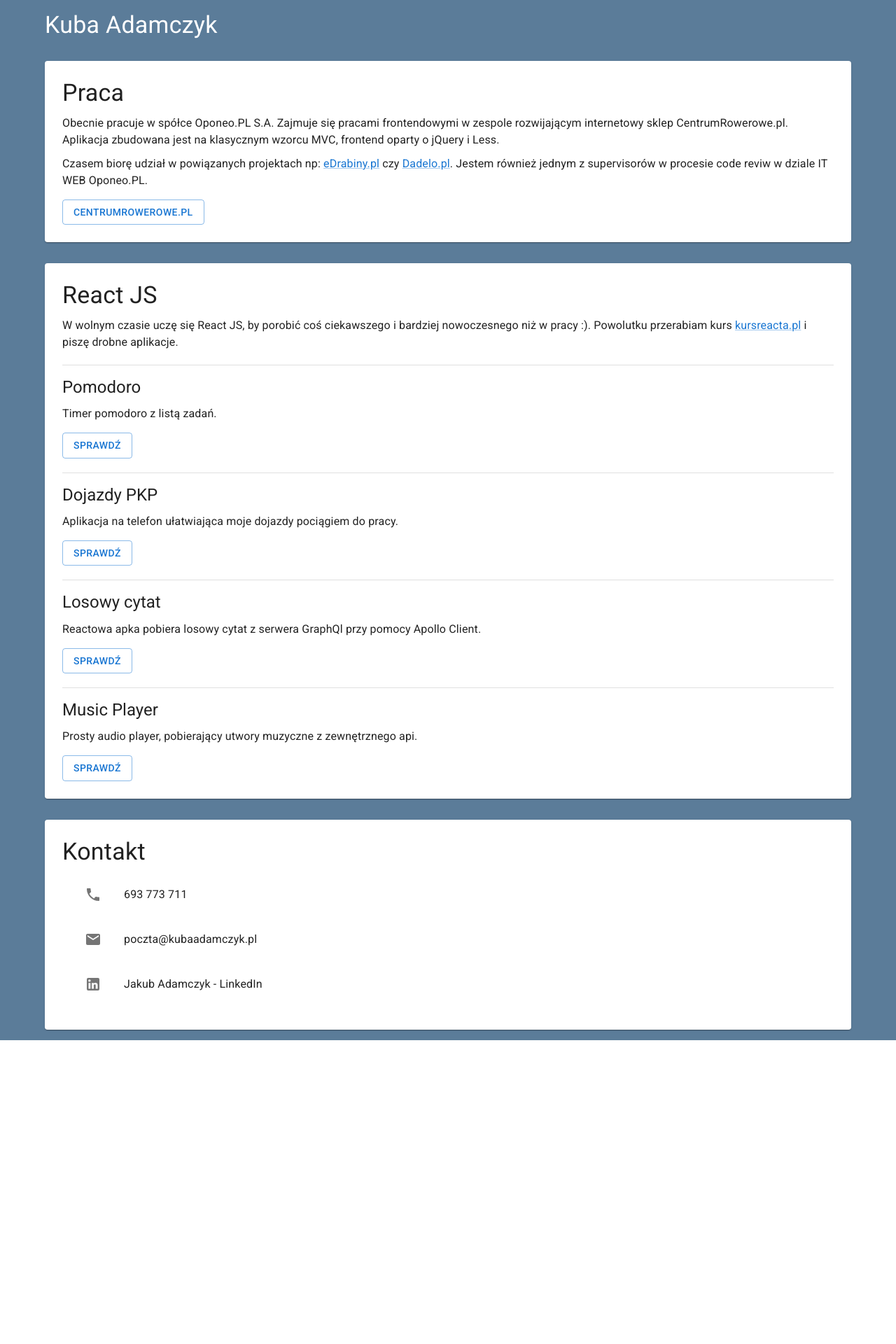
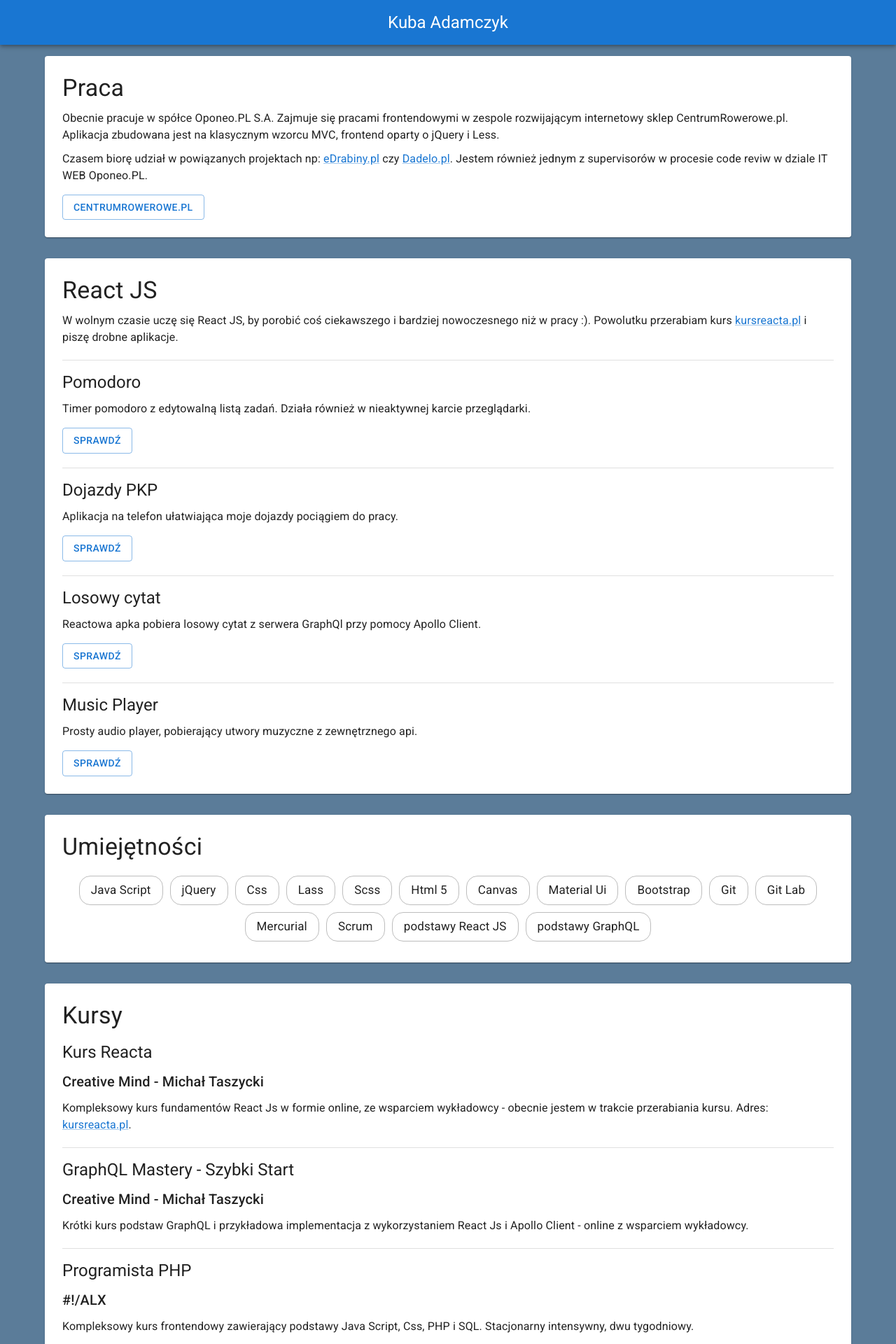
Before and after one commit to kubaadamczyklogin/kubaadamczyk, a React (Create React App) app: page / in a window 1280 px wide. Shown: the top 1920 px of the page at 70% size. Before the commit the page ends 1486 px from the top, so only its background shows below. Built offline with nearby package versions, Linux system fonts and the light colour scheme.

Commit message:
Dodanie umiejętności kursów i nagłówka

```diff
--- a/src/App.js
+++ b/src/App.js
@@ -11,12 +11,19 @@
   ListItemText,
   ListItemIcon,
   Divider,
-  Button
+  Button,
+  AppBar,
+  Toolbar,
+  Chip
 } from "@mui/material";
 import { Phone, Mail, LinkedIn } from "@mui/icons-material";
 import { styled } from "@mui/material/styles";
 
 const CustomSection = styled(Box)`
+  &:first-of-type {
+    padding-top: 80px;
+  }
+
   padding: 15px 0;
 
   .MuiPaper-root {
@@ -42,18 +49,39 @@
   .MuiButton-root {
     margin-top: 5px;
   }
+
+  &.skills {
+    h2 {
+      margin-bottom: 15px;
+    }
+
+    .MuiChip-root {
+      margin: 5px;
+      padding: 20px 5px;
+      font-size: 17px;
+    }
+  }
 `;
 
 export default function App() {
   return (
     <div style={{ background: "#5b7c99" }}>
       <CssBaseline />
+      <Box sx={{ flexGrow: 1 }}>
+        <AppBar position="fixed">
+          <Toolbar>
+            <Typography
+              align="center"
+              variant="h5"
+              component="div"
+              sx={{ flexGrow: 1 }}
+            >
+              Kuba Adamczyk
+            </Typography>
+          </Toolbar>
+        </AppBar>
+      </Box>
       <Container>
-        <CustomSection>
-          <Typography variant="h4" component="h1">
-            Kuba Adamczyk
-          </Typography>
-        </CustomSection>
         <CustomSection>
           <Paper>
             <Typography variant="h4" component="h2">
@@ -96,7 +124,10 @@
             <Typography variant="h5" component="h3">
               Pomodoro
             </Typography>
-            <Typography component="p">Timer pomodoro z listą zadań.</Typography>
+            <Typography component="p">
+              Timer pomodoro z edytowalną listą zadań. Działa również w
+              nieaktywnej karcie przeglądarki.
+            </Typography>
             <Button
               variant="outlined"
               href="https://pomodoro-ecru-one.vercel.app/"
@@ -149,6 +180,73 @@
             </Button>
           </Paper>
         </CustomSection>
+        <CustomSection className="skills">
+          <Paper align="center">
+            <Typography align="left" variant="h4" component="h2">
+              Umiejętności
+            </Typography>
+            <Chip label="Java Script" variant="outlined" />
+            <Chip label="jQuery" variant="outlined" />
+            <Chip label="Css" variant="outlined" />
+            <Chip label="Lass" variant="outlined" />
+            <Chip label="Scss" variant="outlined" />
+            <Chip label="Html 5" variant="outlined" />
+            <Chip label="Canvas" variant="outlined" />
+            <Chip label="Material Ui" variant="outlined" />
+            <Chip label="Bootstrap" variant="outlined" />
+            <Chip label="Git" variant="outlined" />
+            <Chip label="Git Lab" variant="outlined" />
+            <Chip label="Mercurial" variant="outlined" />
+            <Chip label="Scrum" variant="outlined" />
+            <Chip label="podstawy React JS" variant="outlined" />
+            <Chip label="podstawy GraphQL" variant="outlined" />
+          </Paper>
+        </CustomSection>
+        <CustomSection className="skills">
+          <Paper>
+            <Typography variant="h4" component="h2">
+              Kursy
+            </Typography>
+
+            <Typography variant="h5" component="h3">
+              Kurs Reacta
+            </Typography>
+            <Typography variant="h6" component="p">
+              Creative Mind - Michał Taszycki
+            </Typography>
+            <Typography component="p">
+              Kompleksowy kurs fundamentów React Js w formie online, ze
+              wsparciem wykładowcy - obecnie jestem w trakcie przerabiania
+              kursu. Adres:{" "}
+              <Link href="https://kursreacta.pl/">kursreacta.pl</Link>.
+            </Typography>
+            <Divider />
+
+            <Typography variant="h5" component="h3">
+              GraphQL Mastery - Szybki Start
+            </Typography>
+            <Typography variant="h6" component="p">
+              Creative Mind - Michał Taszycki
+            </Typography>
+            <Typography component="p">
+              Krótki kurs podstaw GraphQL i przykładowa implementacja z
+              wykorzystaniem React Js i Apollo Client - online z wsparciem
+              wykładowcy.
+            </Typography>
+            <Divider />
+
+            <Typography variant="h5" component="h3">
+              Programista PHP
+            </Typography>
+            <Typography variant="h6" component="p">
+              #!/ALX
+            </Typography>
+            <Typography component="p">
+              Kompleksowy kurs frontendowy zawierający podstawy Java Script,
+              Css, PHP i SQL. Stacjonarny intensywny, dwu tygodniowy.
+            </Typography>
+          </Paper>
+        </CustomSection>
         <CustomSection>
           <Paper>
             <Typography variant="h4" component="h2">
```
